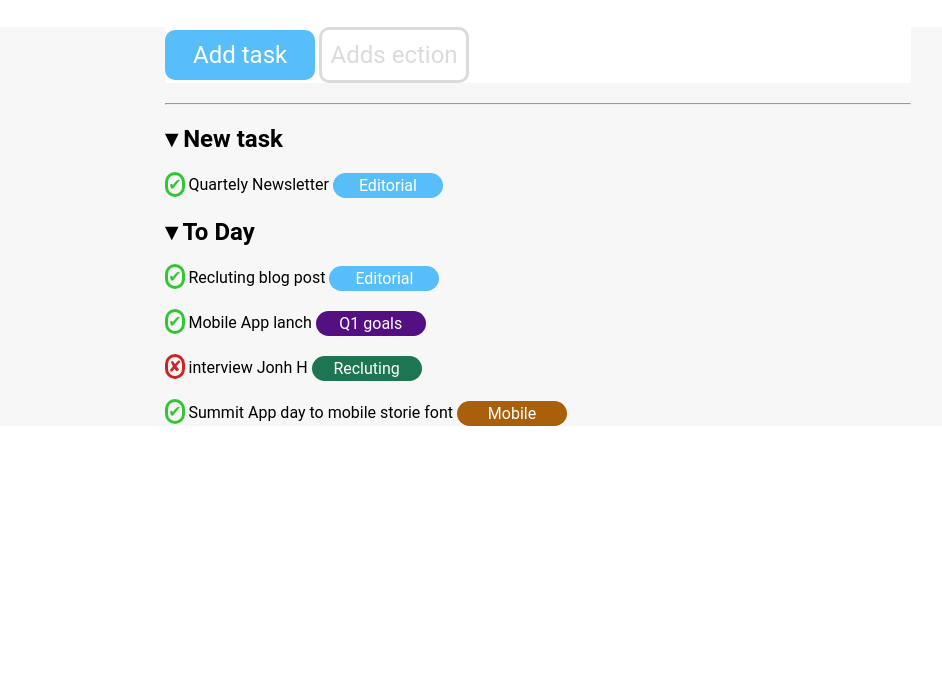
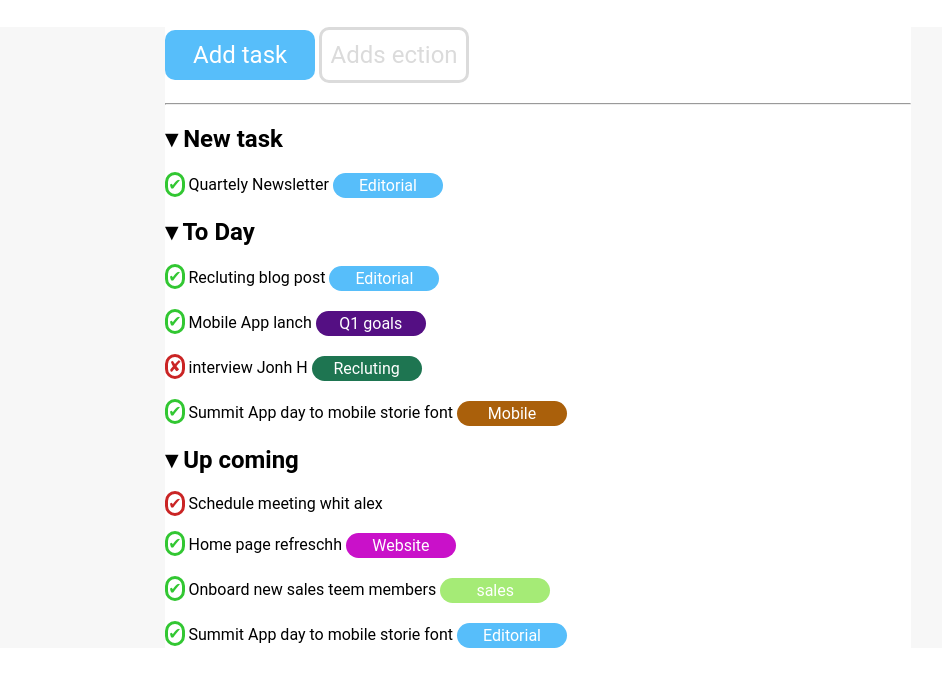
Before and after one commit to ValerioMik/html-css-toboolist, a plain HTML site: page index.html in a window 1280 px wide. Shown: the part 71-758 px from the top of the page, without its empty margins (102-1044 px from the left). Drawn offline with Linux system fonts and the light colour scheme.

Commit message:
finalizazione di pagina

```diff
--- a/css/style.css
+++ b/css/style.css
@@ -40,6 +40,7 @@ background-color: rgb(247, 247, 247);
     .contenitoregenerico{
         width: 59%;
         margin: 30px auto;
+        background-color: white;
     }
     .contenitorelista{
         background-color: rgb(255, 255, 255);
@@ -132,4 +133,14 @@ background-color: rgb(247, 247, 247);
         color: white;
     }
 
+    .fuxia{
+
+        background-color: rgb(201, 17, 201);
+        color: white;
     }
+
+    .verdechiaro{
+
+        background-color: rgb(165, 235, 118);
+        color: white;
+    }
--- a/index.html
+++ b/index.html
@@ -64,7 +64,6 @@
 
                     </section>
 
-
                     <section>
 
                         <span class="cross"> &#x2714</span>
@@ -72,6 +71,37 @@
                         <span class="bottoni arancio">Mobile</span>
 
                     </section>
+            <!-- sezione4 -->
+                    <section>
+                        <h2>&#9662 Up coming</h2>
+                        <span class="cross x"> &#x2714</span>
+                        <span>Schedule meeting whit alex </span>
+                     </section>
+
+                        <section>
+
+                            <span class="cross"> &#x2714</span>
+                            <span>Home page refreschh</span>
+                            <span class="bottoni fuxia">Website</span>
+
+                        </section>
+
+                        <section>
+
+                            <span class="cross"> &#x2714</span>
+                            <span>Onboard new sales teem members </span>
+                            <span class="bottoni verdechiaro">sales</span>
+
+                        </section>
+
+
+                        <section>
+
+                            <span class="cross"> &#x2714</span>
+                            <span>Summit App day to mobile storie font</span>
+                            <span class="bottoni azzurro">Editorial</span>
+
+                        </section>
 
 
 
```
